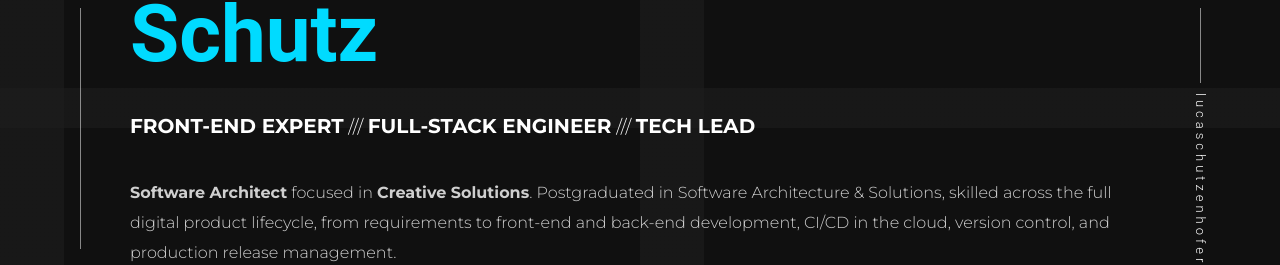
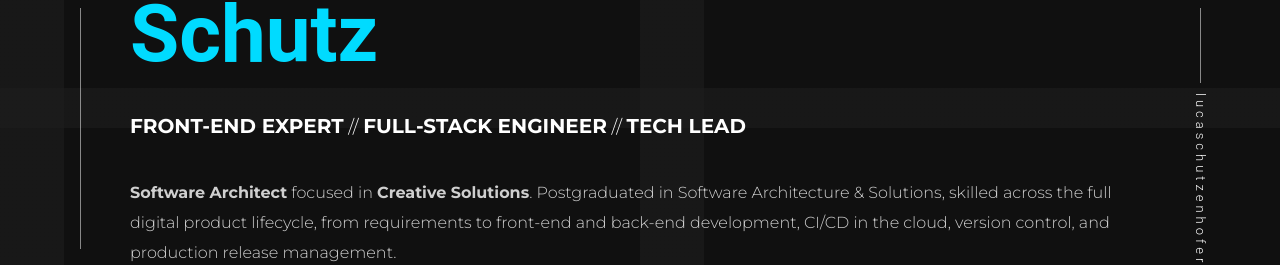
Before and after one commit to schutz-luca/portfolio-luca-schutz, a Next.js app: page / in a window 1280 px wide. Shown: the part 312-577 px from the top of the page. Built offline with nearby package versions, Linux system fonts and the light colour scheme; a web font is replaced by a local one.

Commit message:
fix job title

```diff
--- a/src/templates/home/index.tsx
+++ b/src/templates/home/index.tsx
@@ -14,7 +14,7 @@ export const Home = () => (
                         <small>Luca</small>
                         <b>Schutz</b>
                     </h1>
-                    <h2><b>Front-end Expert</b> /// <b>Full-stack Engineer</b> /// <b>Tech Lead</b></h2>
+                    <h2><b>Front-end Expert</b> // <b>Full-stack Engineer</b> // <b>Tech Lead</b></h2>
                     <p>
                         <b>Software Architect</b> focused in <b>Creative Solutions</b>. Postgraduated in Software Architecture & Solutions, skilled across the full digital product lifecycle, from
                         requirements to front-end and back-end development, CI/CD in the cloud, version control, and production release management.
```
